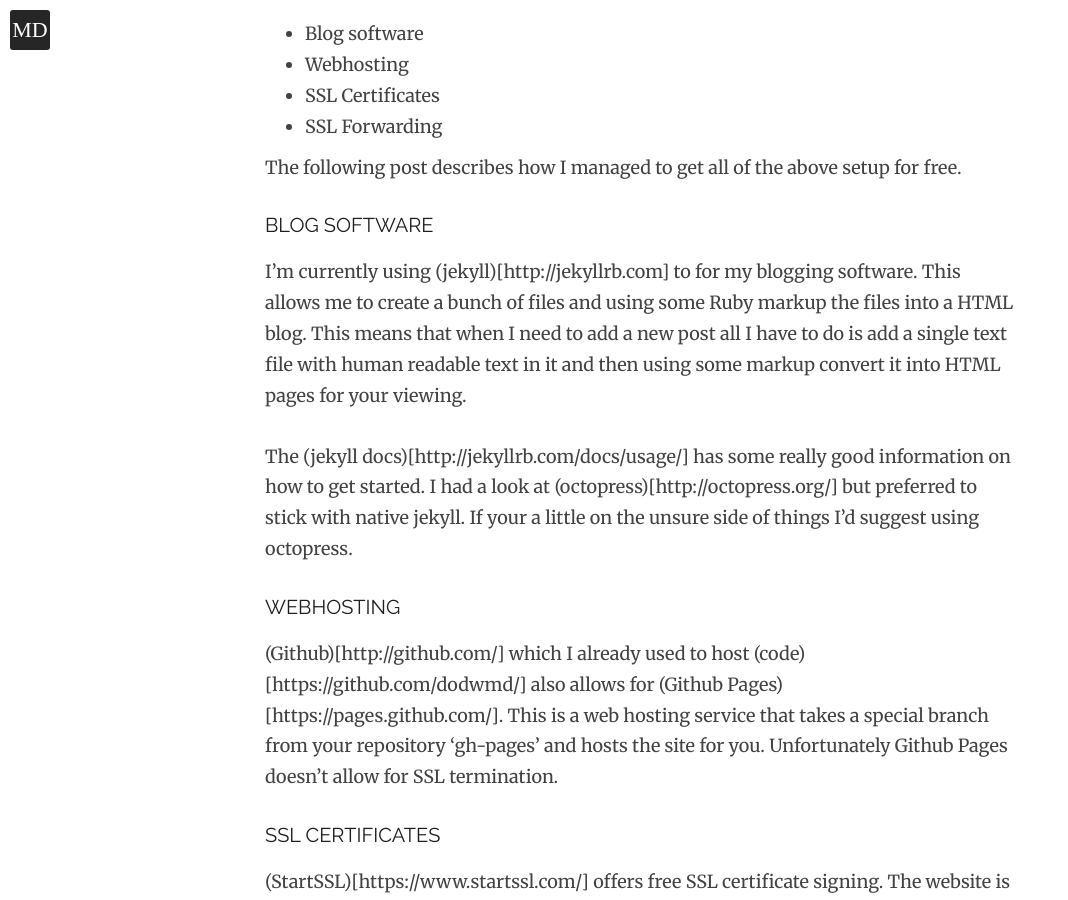
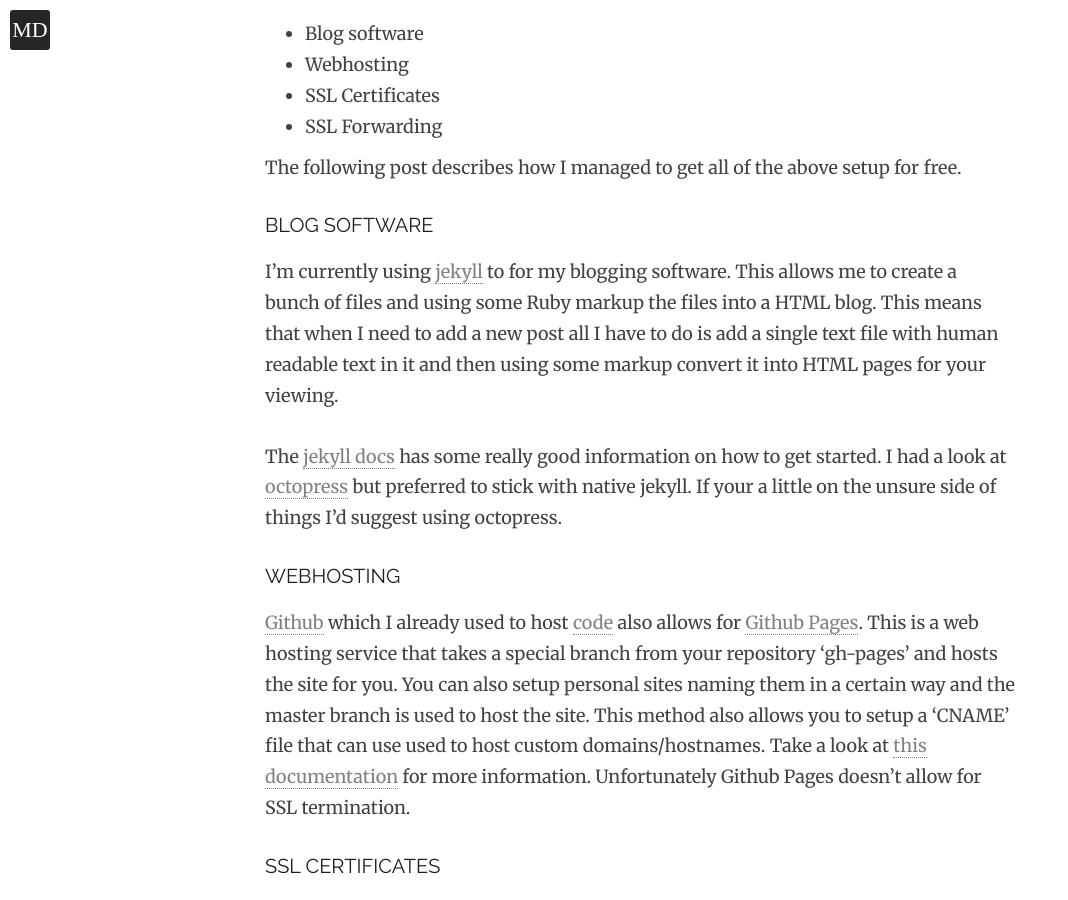
Before and after one commit to dodwmd/dodwmd.github.io, a Jekyll site: the page built from _posts/2015-04-16-html-hosting.markdown, in a window 1280 px wide and 900 px high, scrolled down 1080 px. Shown: the whole window, without its empty margins (0-1068 px from the left). Built offline with Jekyll 4.4.1, drawn with Linux system fonts in a browser that asks for light colours; nearby versions of some CDN libraries; some of the changed text lies outside the part shown.

Commit message:
got brackets around the wrong way

```diff
--- a/_posts/2015-04-16-html-hosting.markdown
+++ b/_posts/2015-04-16-html-hosting.markdown
@@ -20,22 +20,23 @@
 * SSL Certificates
 * SSL Forwarding
 
+
 The following post describes how I managed to get all of the above setup for free.
 
 ### Blog Software
 
-I'm currently using (jekyll)[http://jekyllrb.com] to for my blogging software. This allows me to create a bunch of files and using some Ruby markup the files into a HTML blog. This means that when I need to add a new post all I have to do is add a single text file with human readable text in it and then using some markup convert it into HTML pages for your viewing.
+I'm currently using [jekyll](http://jekyllrb.com/) to for my blogging software. This allows me to create a bunch of files and using some Ruby markup the files into a HTML blog. This means that when I need to add a new post all I have to do is add a single text file with human readable text in it and then using some markup convert it into HTML pages for your viewing.
 
-The (jekyll docs)[http://jekyllrb.com/docs/usage/] has some really good information on how to get started. I had a look at (octopress)[http://octopress.org/] but preferred to stick with native jekyll. If your a little on the unsure side of things I'd suggest using octopress.
+The [jekyll docs](http://jekyllrb.com/docs/usage/) has some really good information on how to get started. I had a look at [octopress](http://octopress.org/) but preferred to stick with native jekyll. If your a little on the unsure side of things I'd suggest using octopress.
 
 ### Webhosting
 
-(Github)[http://github.com/] which I already used to host (code)[https://github.com/dodwmd/] also allows for (Github Pages)[https://pages.github.com/]. This is a web hosting service that takes a special branch from your repository 'gh-pages' and hosts the site for you. Unfortunately Github Pages doesn't allow for SSL termination.
+[Github](http://github.com/) which I already used to host [code](https://github.com/dodwmd/) also allows for [Github Pages](https://pages.github.com/). This is a web hosting service that takes a special branch from your repository 'gh-pages' and hosts the site for you. You can also setup personal sites naming them in a certain way and the master branch is used to host the site. This method also allows you to setup a 'CNAME' file that can use used to host custom domains/hostnames. Take a look at [this documentation](https://help.github.com/articles/setting-up-a-custom-domain-with-github-pages/) for more information. Unfortunately Github Pages doesn't allow for SSL termination.
 
 ### SSL Certificates
 
-(StartSSL)[https://www.startssl.com/] offers free SSL certificate signing. The website is a little clunky and is prone to outages but if you persist you can get a SSL signed certificate from them.
+[StartSSL](https://www.startssl.com/) offers free SSL certificate signing. The website is a little clunky and is prone to outages but if you persist you can get a SSL signed certificate from them.
 
 ### SSL Forwarding
 
-Now that you have a SSL certificate you can simply go and signup for a free account over at (CloudFlare)[https://www.cloudflare.com/]. Upload your signed certificate and turn on 'Flexible SSL'. This means the traffic between cloudflare and github is unencrypted but means that the user (and google!) will be viewing the site via a SSL certificate. This will help you in ranking and enables a caching service so if github should have an issue you have some redundancy. Win, Win!
+Now that you have a SSL certificate you can simply go and signup for a free account over at [CloudFlare](https://www.cloudflare.com/). Upload your signed certificate and turn on 'Flexible SSL'. This means the traffic between cloudflare and github is unencrypted but means that the user (and google!) will be viewing the site via a SSL certificate. This will help you in ranking and enables a caching service so if github should have an issue you have some redundancy. Win, Win!
```
